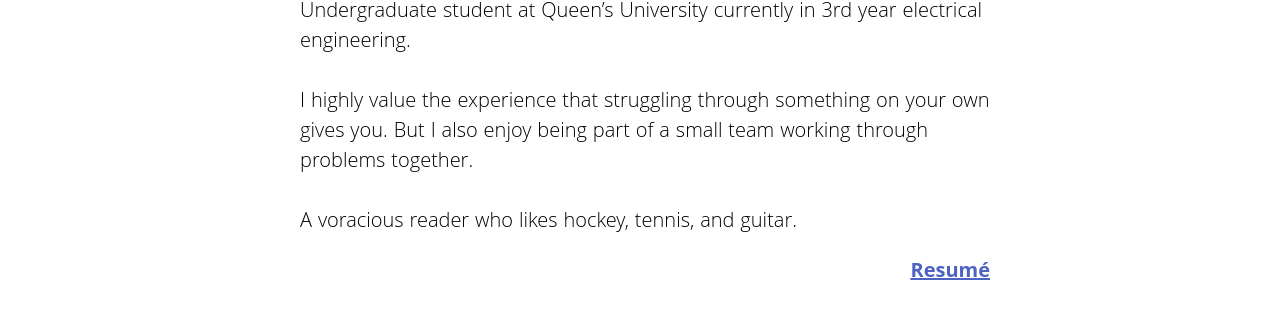
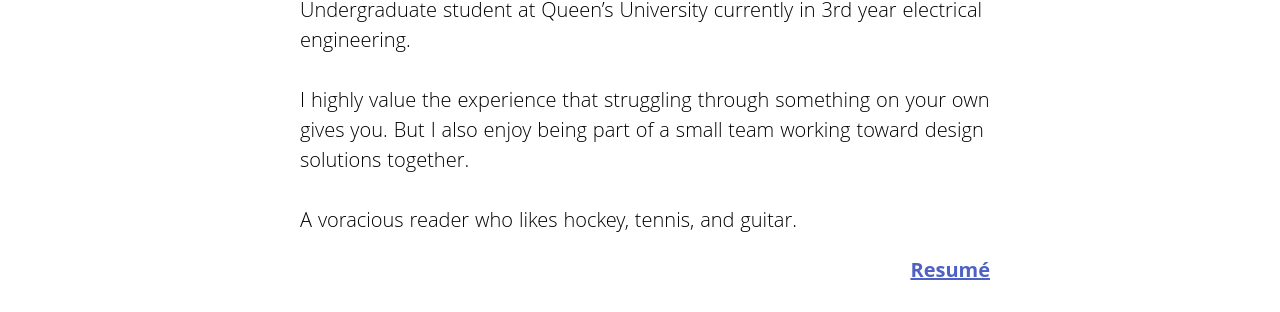
Before and after one commit to nBuze/Portfolio-Site, a Jekyll site: the page built from index.html, in a window 1280 px wide and 900 px high, scrolled down 1163 px. Shown: the part 174-486 px from the top of the window. Built offline with Jekyll 4.4.1, drawn with Linux system fonts in a browser that asks for light colours; Markdown is read by kramdown in place of the engine named in the settings.

Commit message:
Small change to objective

```diff
--- a/_includes/about.html
+++ b/_includes/about.html
@@ -8,7 +8,7 @@
     <div class="about-content">
         <p class="objective"><strong>I have a fierce passion for all things electronics and an enthusiastic desire to learn through various design projects. </strong>Undergraduate student at Queen’s University currently in 3rd year electrical engineering.
 <br><br>
-I highly value the experience that struggling through something on your own gives you. But I also enjoy being part of a small team working through problems together.
+I highly value the experience that struggling through something on your own gives you. But I also enjoy being part of a small team working toward design solutions together.
 <br><br>
 A voracious reader who likes hockey, tennis, and guitar.
             <a href="#">Resumé</a>
```
